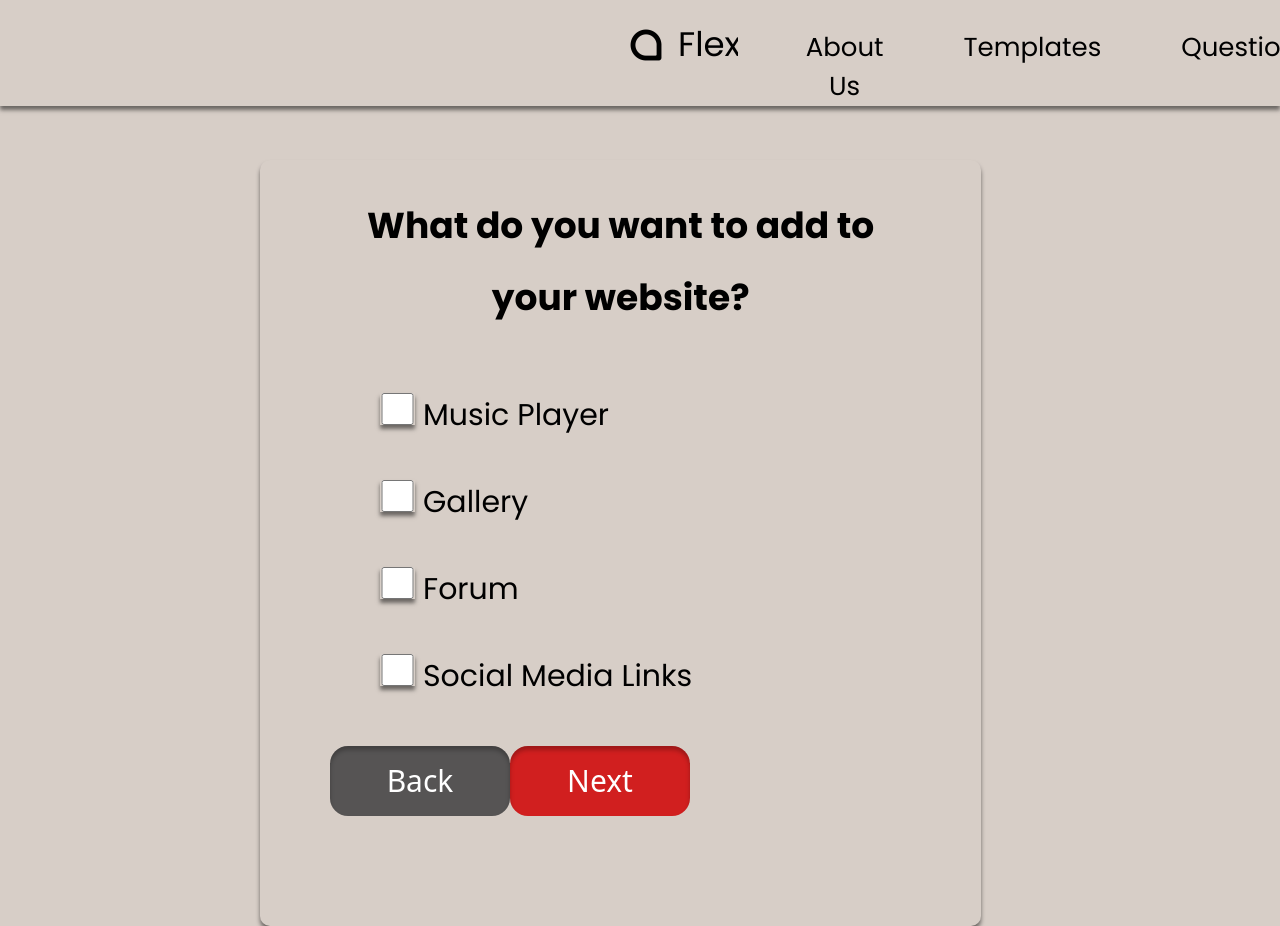
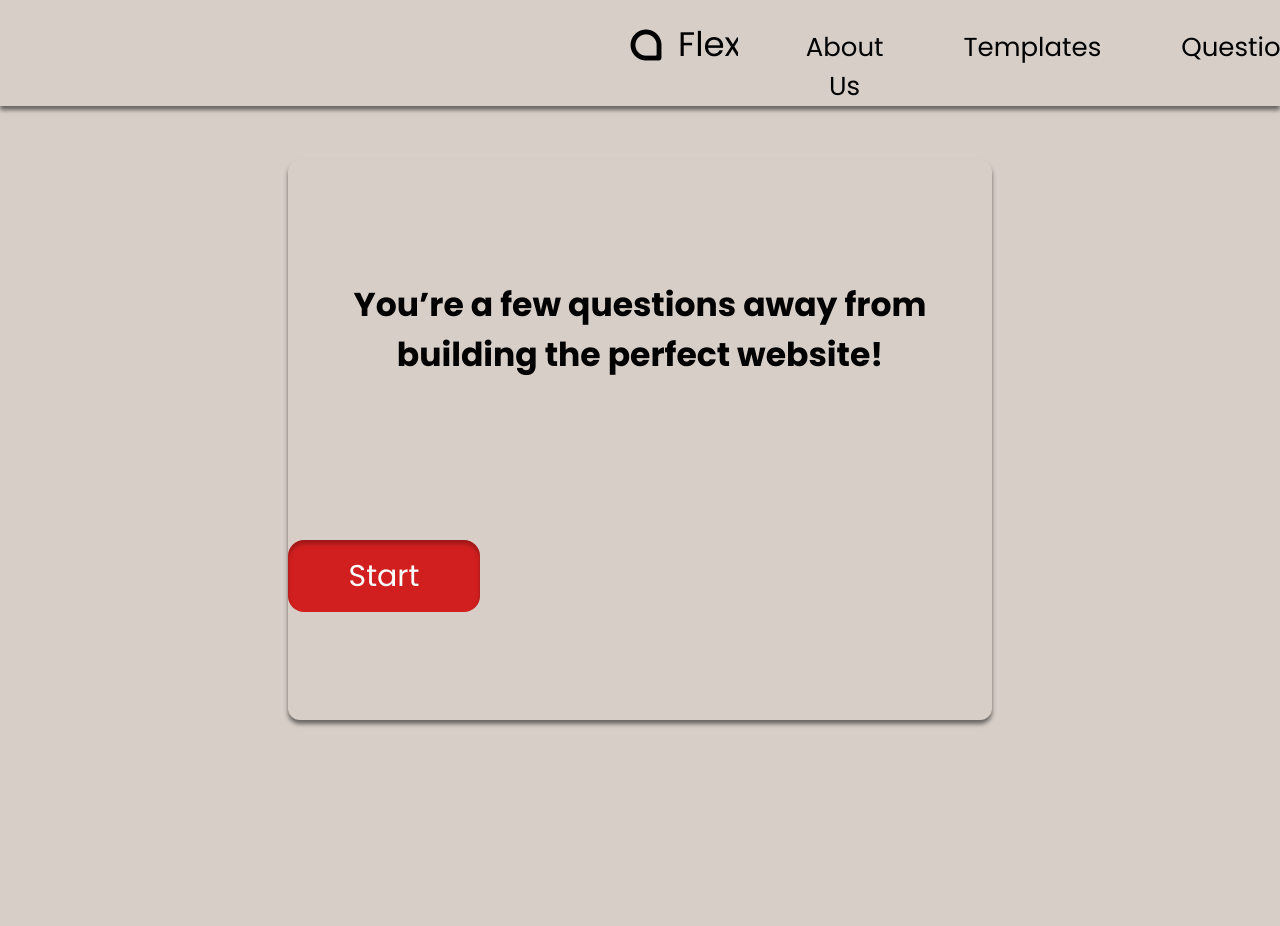
Before and after one commit to webAhead1/flexible, a Vue app: page /questionnaire in a window 1280 px wide. After the commit the page ends 800 px from the top, so only its background shows below. Built offline with nearby package versions, Linux system fonts and the light colour scheme; the HTML template or start-up script is replaced by a standard one.

Commit message:
resolve pull conflict

```diff
--- a/src/App.vue
+++ b/src/App.vue
@@ -10,7 +10,6 @@ import CheckBoxes from "./components/CheckBoxes.vue";
     <Navbar />
   </header>
   <body>
-    <CheckBoxes />
     <RouterView />
   </body>
 </template>
--- a/src/components/CheckBoxes.vue
+++ b/src/components/CheckBoxes.vue
@@ -1,6 +1,6 @@
 <template>
   <div class="background">
-    <h1 class="nameQ">What do you want to add to your website?</h1>
+    <h1 class="nameQ3">What do you want to add to your website?</h1>
     <br />
     <div class="checkboxes">
       <input type="checkbox" value="musicplayer" id="musicplayer" />
--- a/src/components/Template.vue
+++ b/src/components/Template.vue
@@ -3,10 +3,7 @@ export default {};
 </script>
 
 <template>
-  <div class="background">
-    <h1 class="firstSentence">
-      You’re a few questions away from building the perfect website!
-    </h1>
-    <button class="startButton">Start</button>
-  </div>
+  <h1 class="firstSentence">
+    You’re a few questions away from building the perfect website!
+  </h1>
 </template>
--- /dev/null
+++ b/src/components/TextBox.vue
@@ -0,0 +1,20 @@
+<template>
+  <div class="background">
+    <h1 class="nameQ1">What would you like to call your website?</h1>
+    <br /><br /><br /><br /><br />
+    <div class="domain">
+      <input class="text" type="text" placeholder="e.g. munchies" />
+      <h1 class="com">.flexible.com</h1>
+    </div>
+    <div class="buttons">
+      <button class="backButton">Back</button>
+      <button class="nextButton">Next</button>
+    </div>
+  </div>
+</template>
+
+<script>
+export default {
+  components: "TextBox",
+};
+</script>
--- a/src/router/index.js
+++ b/src/router/index.js
@@ -2,7 +2,8 @@ import { createRouter, createWebHistory } from "vue-router";
 import HomeView from "../views/HomeView.vue";
 import SignUp from "../views/SignUp.vue";
 import SignIn from "../views/SignIn.vue";
-import Templates from '../components/temps/Templates.vue'
+import Templates from "../components/temps/Templates.vue";
+import Questionnaire from "../views/Questionnaire.vue";
 
 const router = createRouter({
   history: createWebHistory(import.meta.env.BASE_URL),
@@ -27,6 +28,11 @@ const router = createRouter({
       name: "Templates",
       component: Templates,
     },
+    {
+      path: "/questionnaire",
+      name: "questionnaire",
+      component: Questionnaire,
+    },
   ],
   scrollBehavior(to, from, SavedPosition) {
     if (to.hash) {
--- a/src/style.css
+++ b/src/style.css
@@ -2,12 +2,18 @@
 @tailwind base;
 @tailwind components;
 @tailwind utilities;
-
-.navBar {
-  @apply w-full mb-[3rem] bg-[#D7CEC7] top-0 text-center text-[26px]
-  font-poppins fixed h-[6.625rem] flex shadow-[0px_4px_4px_0px_#00000080];
+.nameQ1 {
+  @apply font-poppins mr-24 ml-24 text-center md:text-center text-4xl mt-[120px] leading-loose not-italic font-semibold;
 }
-
+.text {
+  @apply shadow-[0px_4px_4px_0px_#00000080]  py-2 px-3 text-text leading-tight focus:outline-none ml-28 w-[347.85px] h-[55.07px] rounded-[18px] text-3xl;
+}
+.domain {
+  @apply flex flex-row;
+}
+.com {
+  @apply w-[262px] h-[72px] font-poppins text-4xl leading-loose font-normal;
+}
 .background {
   @apply flex justify-start flex-col items-start m-auto rounded-[12px] mt-[10rem] h-[35rem] w-[44rem] bg-[#D7CEC7] shadow-[0px_4px_4px_0px_#00000080];
 }
@@ -24,47 +30,43 @@
   @apply flex items-center ml-[614px] text-black py-[0.80rem] truncate text-[34px];
 }
 .questionnaire-or-templates-container {
-    @apply flex flex-row space-x-[5rem] justify-center
+  @apply flex flex-row space-x-[5rem] justify-center;
 }
 
 .build-website-option {
-    @apply relative top-[6rem] w-[30rem] flex items-center flex-col
+  @apply relative top-[6rem] w-[30rem] flex items-center flex-col;
 }
 
 .or-container {
-    @apply relative top-[28rem] h-[70px] w-[70px] text-3xl bg-[#B1A198] flex items-center justify-center rounded-[15px]
+  @apply relative top-[28rem] h-[70px] w-[70px] text-3xl bg-[#B1A198] flex items-center justify-center rounded-[15px];
 }
 
 .template-option {
-    @apply relative top-[6rem] w-[30rem] flex items-center flex-col
+  @apply relative top-[6rem] w-[30rem] flex items-center flex-col;
 }
 
 .build-website-option-title {
-    @apply bg-white h-[3rem] w-3/4 rounded-[15px] flex items-center justify-center text-3xl text-[#013565]
+  @apply bg-white h-[3rem] w-3/4 rounded-[15px] flex items-center justify-center text-3xl text-[#013565];
 }
 
 .template-option-title {
-    @apply bg-[#013565] h-[3rem] w-3/4 rounded-[15px] flex items-center justify-center text-3xl text-[white]
+  @apply bg-[#013565] h-[3rem] w-3/4 rounded-[15px] flex items-center justify-center text-3xl text-[white];
 }
 
 .build-website-card {
-    @apply bg-[#908077] bg-no-repeat bg-center h-[40rem] w-full rounded-[20px] mt-[2rem] shadow-md shadow-gray-700 p-[2rem]
+  @apply bg-[#908077] bg-no-repeat bg-center h-[40rem] w-full rounded-[20px] mt-[2rem] shadow-md shadow-gray-700 p-[2rem];
 }
 
 .template-card {
-    @apply bg-[#908077] bg-contain bg-no-repeat  bg-center h-[40rem] w-full rounded-[20px] mt-[2rem] shadow-md shadow-gray-700 p-[2rem]
+  @apply bg-[#908077] bg-contain bg-no-repeat  bg-center h-[40rem] w-full rounded-[20px] mt-[2rem] shadow-md shadow-gray-700 p-[2rem];
 }
 
 .polygon {
-    @apply absolute w-0 h-0 left-0 bottom-0 border-l-[82rem] border-l-[#013565F0] border-b-[59rem] border-b-transparent
+  @apply absolute w-0 h-0 left-0 bottom-0 border-l-[82rem] border-l-[#013565F0] border-b-[59rem] border-b-transparent;
 }
 
-.nameQ {
+.nameQ3 {
   @apply text-black font-poppins mr-24 ml-24 text-center md:text-center text-4xl mt-[30px] leading-loose not-italic font-semibold;
-}
-
-.background {
-  @apply flex-auto ml-[260px] rounded-[10px] h-[766.46px] w-[721.38px] z-0 bg-backgroundColor;
 }
 
 .buttons {
@@ -96,7 +98,7 @@
 #gallery,
 #forum,
 #socialmedialinks {
-  @apply mt-[35px] w-[35px] h-[32px];
+  @apply mt-[35px] w-[35px] h-[32px] shadow-none;
 }
 .pricingTxt {
   @apply text-white text-[37px] flex justify-center items-end h-[90px];
--- /dev/null
+++ b/src/views/Questionnaire.vue
@@ -0,0 +1,59 @@
+<script setup>
+import Template from "../components/Template.vue";
+import TextBox from "../components/TextBox.vue";
+import CheckBoxes from "../components/CheckBoxes.vue";
+// import ThirdQuestionPage from "../components/ThirdQuestionPage.vue";
+// import FourthQuestionPage from "../components/FourthQuestionPage.vue";
+// import LastQuestionPage from "../components/LastQuestionPage.vue";
+import { reactive } from "vue";
+const states = reactive({
+  currentStep: 1,
+});
+</script>
+<template>
+  <div class="background">
+    <Template v-if="states.currentStep == 1" />
+    <TextBox v-else-if="states.currentStep == 2" />
+    <CheckBoxes v-else-if="states.currentStep == 3" />
+    <!-- <ThirdQuestionPage v-else-if="states.currentStep == 4" />
+    <FourthQuestionPage v-else-if="states.currentStep == 5" />
+    <LastQuestionPage v-else-if="states.currentStep == 6" /> -->
+    <div class="flex justify-center">
+      <button
+        @click="states.currentStep--"
+        v-if="states.currentStep > 2"
+        class="shadow-[inset-0px_4px_4px_rgba(0, 0, 0, 0.25)] mt-[-171px] mr-[150px] rounded-[18px] w-[197px] h-[79px] bg-[#4F7A8E] text-center not-italic text-black font-poppins text-[33px] font-normal leading-[50px]"
+      >
+        Back
+      </button>
+      <button
+        v-if="states.currentStep == 2"
+        class="shadow-[inset-0px_4px_4px_rgba(0, 0, 0, 0.25)] mt-[-171px] mr-[150px] rounded-[18px] w-[197px] h-[79px] bg-[#565454] text-center not-italic text-black font-poppins text-[33px] font-normal leading-[50px]"
+      >
+        Back
+      </button>
+      <button
+        @click="states.currentStep++"
+        v-if="states.currentStep == 1"
+        class="startButton"
+      >
+        Start
+      </button>
+      <button
+        @click="states.currentStep++"
+        v-else-if="states.currentStep != 6"
+        class="shadow-[inset-0px_4px_4px_rgba(0, 0, 0, 0.25)] mt-[-171px] rounded-[18px] ml-[150px] w-[197px] h-[79px] bg-[#4F7A8E] text-center not-italic text-black font-poppins text-[33px] font-normal leading-[50px]"
+      >
+        Next
+      </button>
+
+      <button
+        @click="alert('This is the last question')"
+        v-if="states.currentStep == 6"
+        class="shadow-[inset-0px_4px_4px_rgba(0, 0, 0, 0.25)] mt-[-171px] rounded-[18px] ml-[150px] w-[197px] h-[79px] bg-[#4F7A8E] text-center not-italic text-black font-poppins text-[33px] font-normal leading-[50px]"
+      >
+        Submit
+      </button>
+    </div>
+  </div>
+</template>
--- a/tailwind.config.js
+++ b/tailwind.config.js
@@ -1,6 +1,6 @@
 /** @type {import('tailwindcss').Config} */
 module.exports = {
-  content: ["./index.html", "./src/*/.{vue,js,ts,jsx,tsx}"],
+  content: ["./index.html", "./src/**/*.{vue,js,ts,jsx,tsx}"],
   theme: {
     extend: {
       fontFamily: {
```
